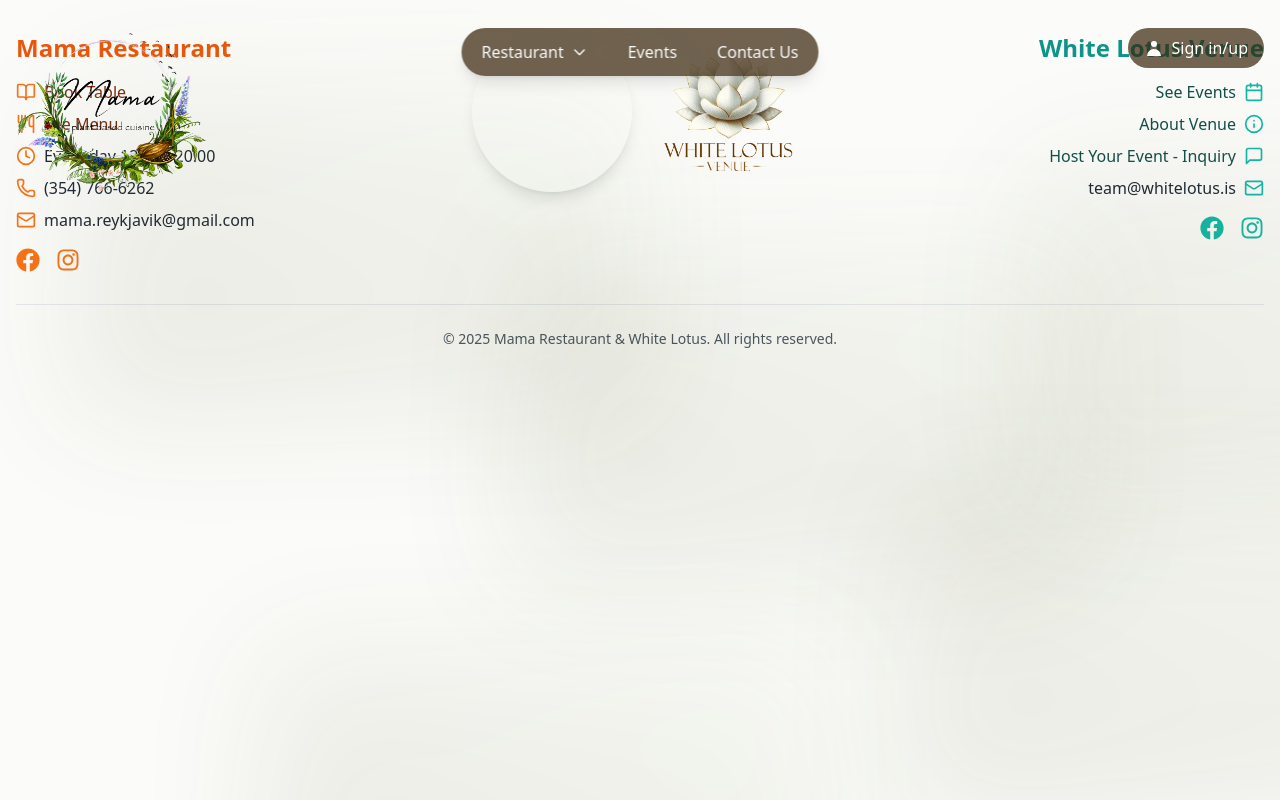
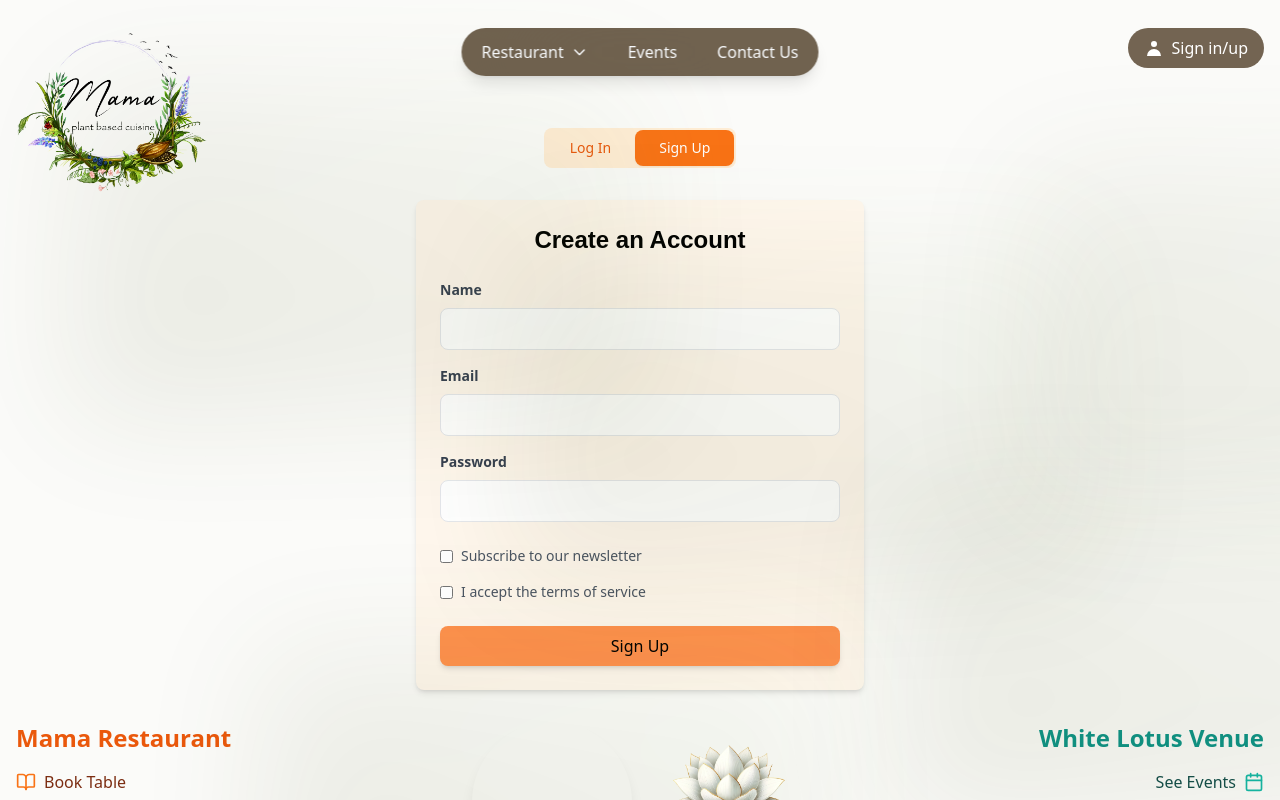
Before and after one commit to victorjakob/mamareykjavik, a Next.js app: page /auth in a window 1280 px wide. Shown: the top 800 px of the page. Built offline with nearby package versions, Linux system fonts and the light colour scheme; no server answers; grey boxes are pictures that could not be loaded.

Commit message:
auth fix

```diff
--- a/src/app/components/auth/AuthContent.jsx
+++ b/src/app/components/auth/AuthContent.jsx
@@ -1,10 +1,10 @@
 "use client";
 
 import { useState, useEffect, Suspense } from "react";
-import { useSearchParams } from "next/navigation";
-import { motion, AnimatePresence } from "framer-motion";
-import Signup from "./Signup";
-import Login from "./Login";
+import { useSearchParams, useRouter } from "next/navigation";
+import Link from "next/link";
+
+import AuthForm from "./AuthForm";
 
 function AuthParams({ onModeChange }) {
   const searchParams = useSearchParams();
@@ -19,75 +19,46 @@ function AuthParams({ onModeChange }) {
 }
 
 function AuthContent() {
-  // Initialize with null to prevent hydration mismatch
   const [authMode, setAuthMode] = useState(null);
+  const router = useRouter();
 
-  // Show content only after hydration
-  if (authMode === null) {
-    return null;
-  }
+  const switchMode = (newMode) => {
+    router.push(`/auth?mode=${newMode}`);
+  };
 
   return (
-    <motion.div
-      className="min-h-screen mt-32 py-12"
-      initial={{ opacity: 0, y: 20 }}
-      animate={{ opacity: 1, y: 0 }}
-      transition={{ duration: 0.5 }}
+    <>
+      <AuthParams onModeChange={setAuthMode} />
+      {authMode && (
+        <main className="auth mt-32 sm:px-6 lg:px-8">
+          <div className="flex justify-center mb-8">
+            <div className="inline-flex rounded-lg p-0.5 bg-orange-100">
+              <button
+                onClick={() => switchMode("login")}
+                className={`px-6 py-2 rounded-lg text-sm font-medium transition-all duration-200 ${
+                  authMode === "login"
+                    ? "bg-orange-500 text-white shadow-sm"
+                    : "text-orange-600 hover:text-orange-700"
+                }`}
               >
-      <Suspense fallback={null}>
-        <AuthParams onModeChange={setAuthMode} />
-      </Suspense>
-
-      <div className="container mx-auto px-4">
-        <motion.div
-          className="flex justify-center mb-8"
-          whileHover={{ scale: 1.02 }}
-        >
-          <div className="inline-flex rounded-lg border border-gray-200 p-1.5 bg-white shadow-lg">
-            <motion.button
-              onClick={() => setAuthMode("signup")}
-              className={`px-6 py-3 rounded-md text-sm font-semibold transition-all duration-200 ease-in-out focus:outline-none focus:ring-2 focus:ring-offset-2 focus:ring-[#ff914d] ${
+                Log In
+              </button>
+              <button
+                onClick={() => switchMode("signup")}
+                className={`px-6 py-2 rounded-lg text-sm font-medium transition-all duration-200 ${
                   authMode === "signup"
-                  ? "bg-[#ff914d] text-black shadow-md"
-                  : "text-gray-600 hover:text-gray-800 hover:bg-gray-50"
+                    ? "bg-orange-500 text-white shadow-sm"
+                    : "text-orange-600 hover:text-orange-700"
                 }`}
-              whileTap={{ scale: 0.95 }}
-              aria-pressed={authMode === "signup"}
-              aria-label="Switch to signup form"
               >
                 Sign Up
-            </motion.button>
-            <motion.button
-              onClick={() => setAuthMode("login")}
-              className={`px-6 py-3 rounded-md text-sm font-semibold transition-all duration-200 ease-in-out focus:outline-none focus:ring-2 focus:ring-offset-2 focus:ring-[#ff914d] ${
-                authMode === "login"
-                  ? "bg-[#ff914d] text-black shadow-md"
-                  : "text-gray-600 hover:text-gray-800 hover:bg-gray-50"
-              }`}
-              whileTap={{ scale: 0.95 }}
-              aria-pressed={authMode === "login"}
-              aria-label="Switch to login form"
-            >
-              Login
-            </motion.button>
-          </div>
-        </motion.div>
-
-        <div role="main" aria-label={`${authMode} form`}>
-          <AnimatePresence mode="wait">
-            <motion.div
-              key={authMode}
-              initial={{ opacity: 0, x: authMode === "signup" ? -20 : 20 }}
-              animate={{ opacity: 1, x: 0 }}
-              exit={{ opacity: 0, x: authMode === "signup" ? 20 : -20 }}
-              transition={{ duration: 0.3 }}
-            >
-              {authMode === "signup" ? <Signup /> : <Login />}
-            </motion.div>
-          </AnimatePresence>
+              </button>
             </div>
           </div>
-    </motion.div>
+          <AuthForm mode={authMode} />
+        </main>
+      )}
+    </>
   );
 }
 
--- /dev/null
+++ b/src/app/components/auth/AuthForm.jsx
@@ -0,0 +1,8 @@
+"use client";
+
+import Login from "./Login";
+import Signup from "./Signup";
+
+export default function AuthForm({ mode }) {
+  return <>{mode === "login" ? <Login /> : <Signup />}</>;
+}
```
Lines whose indentation alone changed are shown as unchanged.
